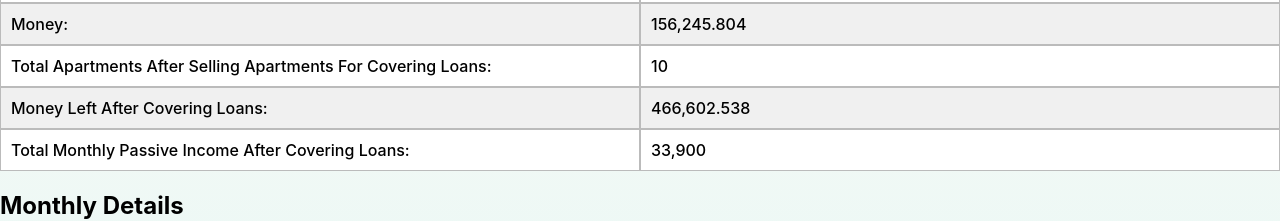
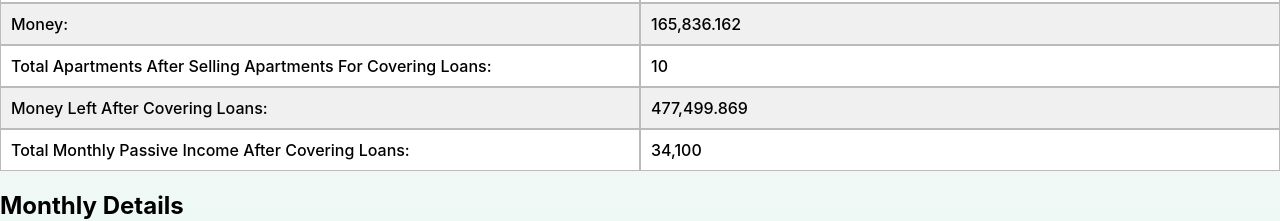
Before and after one commit to Yazuly/investments, a React (Create React App) app: page / in a window 1280 px wide. Shown: the part 1020-1241 px from the top of the page. Built offline with nearby package versions, Linux system fonts and the light colour scheme.

Commit message:
fixed income rent growth

```diff
--- a/src/InvestmentSimulator.js
+++ b/src/InvestmentSimulator.js
@@ -155,7 +155,7 @@ const InvestmentSimulator = () => {
   const calculateRentIncome = (month, apartment) => {
     return (
       inputs.netRentIncome +
-      Math.floor((month - apartment.boughtMonth) / 12) *
+      Math.floor((month + 1 - apartment.boughtMonth) / 12) *
         inputs.rentIncomeYearlyIncrease
     );
   };
```
